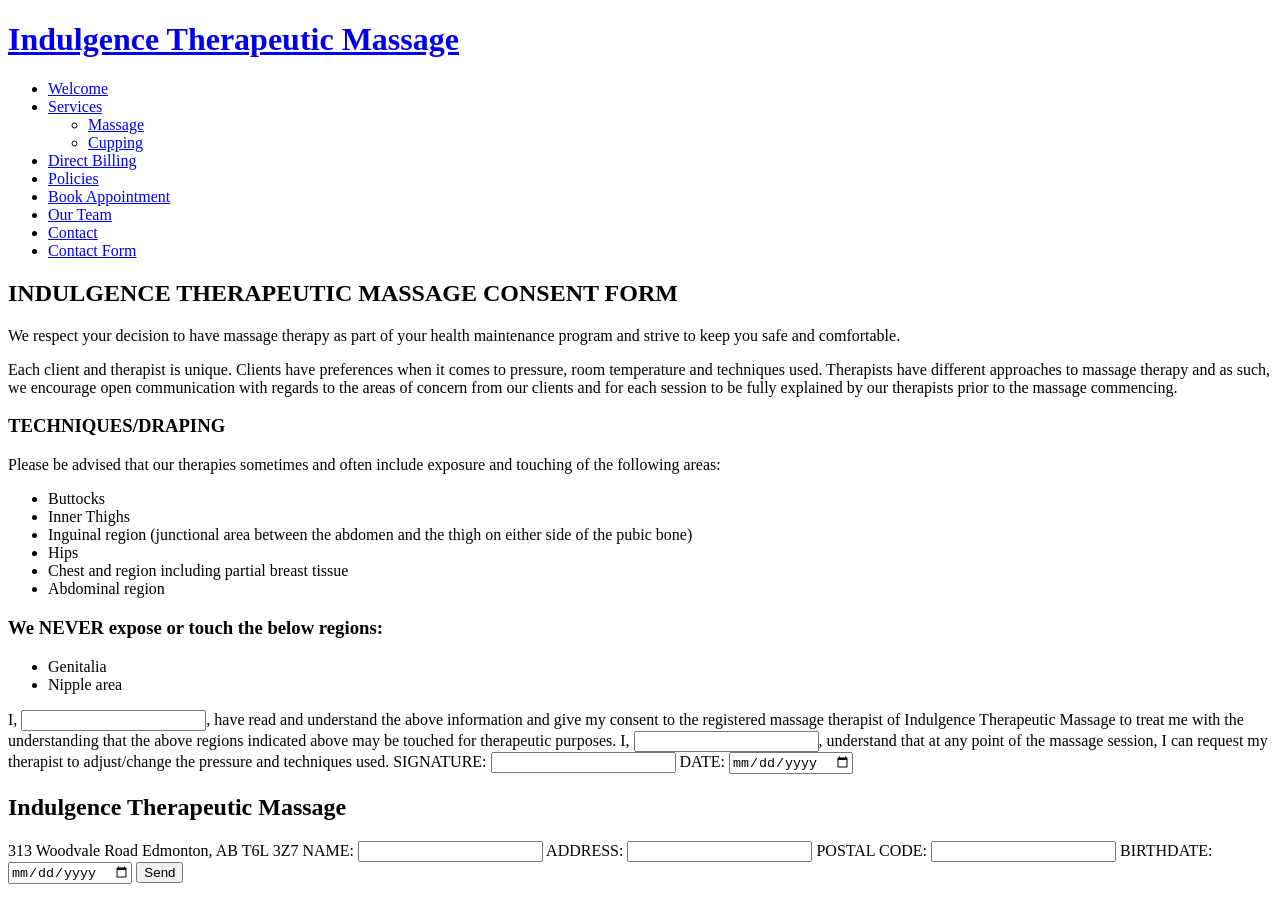
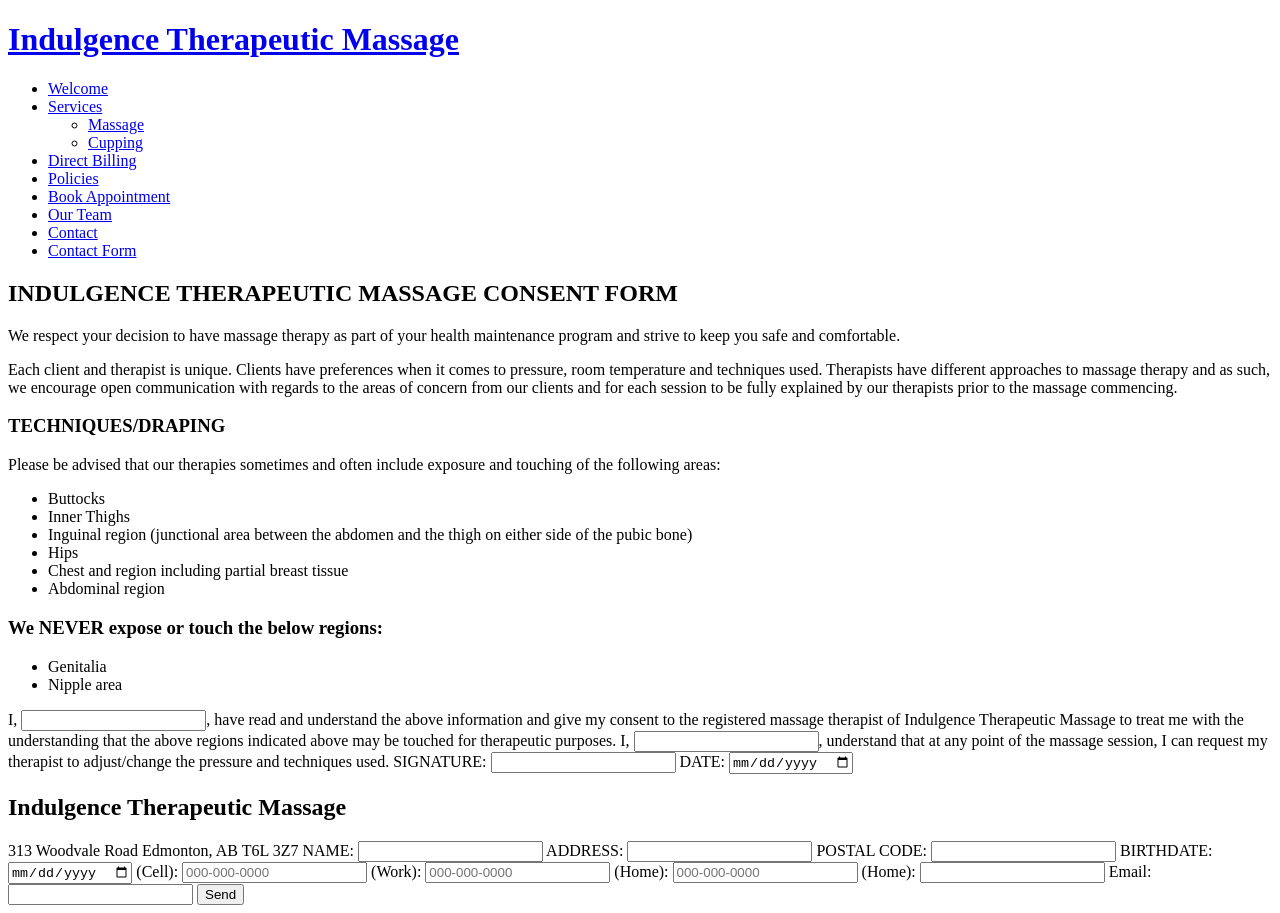
Before and after one commit to MorganEwanchuk/indulgence-spa, a website: page views/new-contact.html in a window 1280 px wide. Before the commit the page ends 892 px from the top, so only its background shows below. Drawn offline with Linux system fonts and the light colour scheme.

Commit message:
added contact info section

```diff
--- a/views/new-contact.html
+++ b/views/new-contact.html
@@ -122,6 +122,7 @@
 					<input type="hidden" name="intakeIndulgencePostal" value="Edmonton, AB T6L 3Z7">
 					<span>Edmonton, AB T6L 3Z7</span>
 
+					<!-- Contact Information Left Side -->
 					<label for="intakeName">NAME: <input type="text" id="intakeName" name="intakeName" required></label>
 
 					<label for="intakeAddress">ADDRESS: <input type="text" id="intakeAddress" name="intakeAddress" required></label>
@@ -129,6 +130,18 @@
 					<label for="intakePostal">POSTAL CODE: <input type="text" id="intakePostal" name="intakePostal" required></label>
 
 					<label for="intakeBirthdate">BIRTHDATE: <input type="date" id="intakeBirthdate" name="intakeBirthdate" pattern=[0-9]{4}-[0-9]{2}-[0-9]{2} placeholder="YYYY/MM/DD" required></label>
+
+					<!-- Contact Information Right Side -->
+					<label for="intakeCell">(Cell): <input type="number" id="intakeCell" name="intakeCell" required placeholder="000-000-0000"></label>
+					<label for="intakeWork">(Work): <input type="number" id="intakeWork" name="intakeWork" placeholder="000-000-0000" required></label>
+					<label for="intakeHome">(Home): <input type="text" id="intakeHome" name="intakeHome"  placeholder="000-000-0000"></label>
+					<label for="intakeReferred">(Home): <input type="text" id="intakeReferred" name="intakeReferred"></label>
+					<label for="intakeEmail">Email: <input type="text" id="intakeEmail" name="intakeEmail" required></label>
+
+
+
+
+
 
 
 
```
